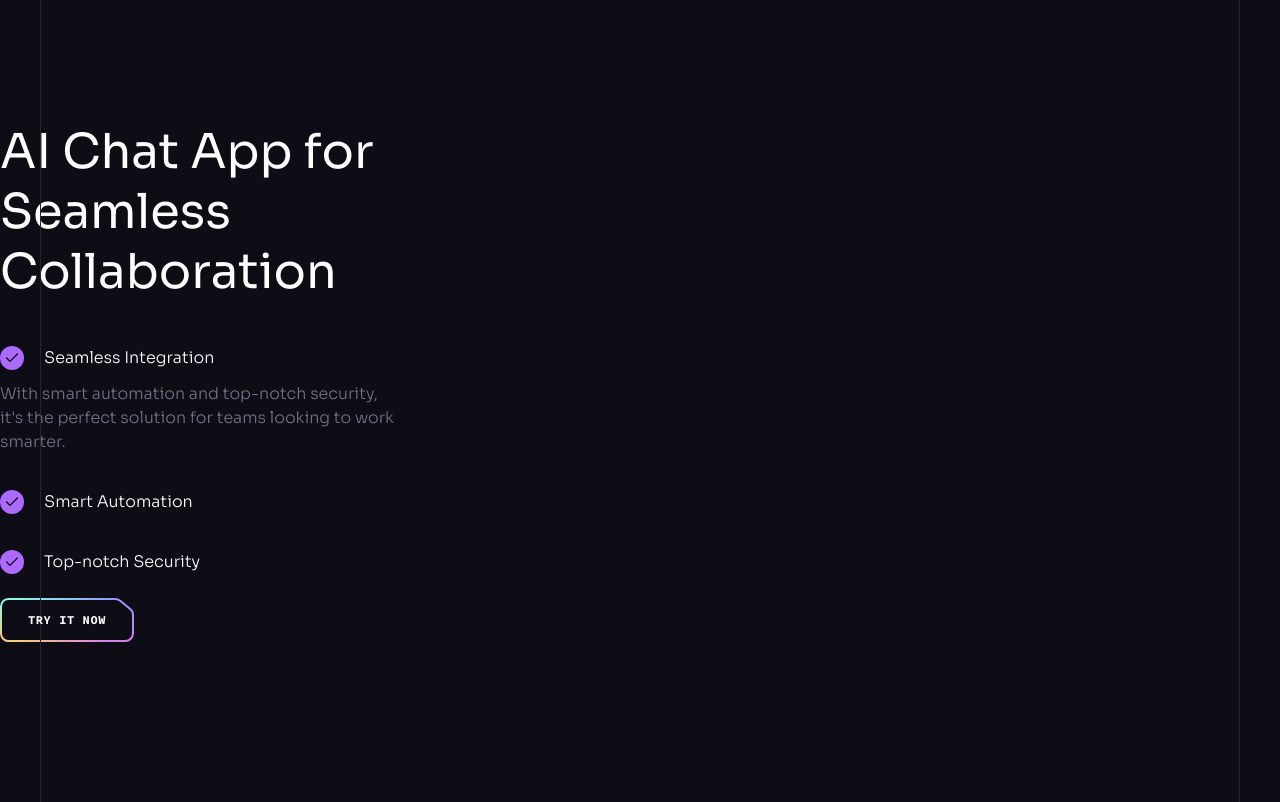
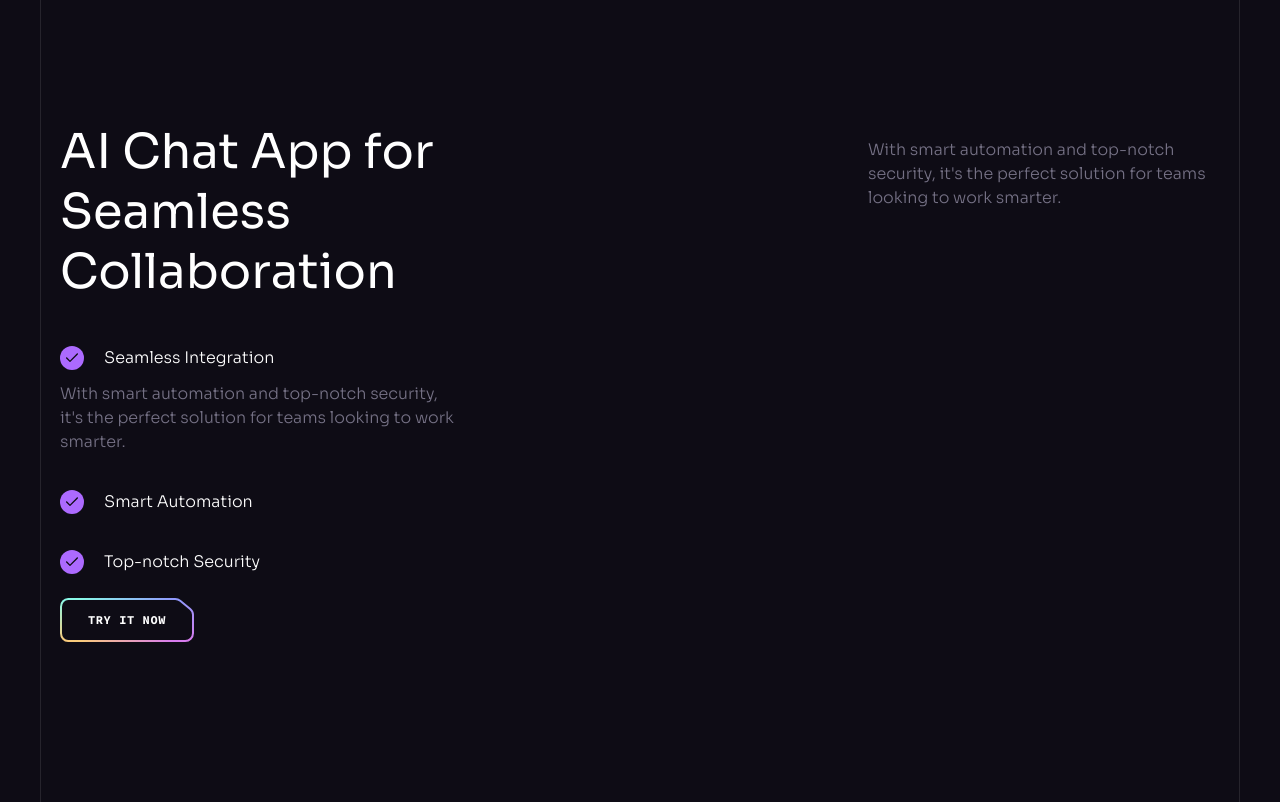
Before and after one commit to Rahulmohanty637/Brainwave-Website, a React (Vite) app: page / in a window 1280 px wide. Shown: the part 3020-3822 px from the top of the page. Built offline with nearby package versions, Linux system fonts and the light colour scheme.

Commit message:
Update Collaboration.jsx

```diff
--- a/src/components/Collaboration.jsx
+++ b/src/components/Collaboration.jsx
@@ -1,12 +1,13 @@
 import React from "react";
 import Section from "./Section";
-import { collabContent } from "../constants";
+import { collabContent, collabText } from "../constants";
 import { check } from "../assets";
 import Button from "./Button";
 
 const Collaboration = () => {
   return (
     <Section crosses>
+      <div className="container lg:flex">
         <div className="max-w-[25rem]">
           <h2 className="h2 mb-4 md:mb-8">
             AI Chat App for Seamless Collaboration
@@ -19,12 +20,20 @@ const Collaboration = () => {
                   <img src={check} width={24} height={24} alt="check" />
                   <h6 className="body-2 ml-5">{item.title}</h6>
                 </div>
-              {item.text && <p className="body-2 mt-3 text-n-4">{item.text}</p>}
+                {item.text && (
+                  <p className="body-2 mt-3 text-n-4">{item.text}</p>
+                )}
               </li>
             ))}
           </ul>
+          <Button>Try it Now</Button>
+        </div>
 
-        <Button>Try it Now</Button>
+        <div className="lg:ml-auto xl:max-w-[38rem] mt-4">
+          <p className="body-2 mb-4 text-n-4 md:mb-16 lg:mb-32 lg:w-[22rem] lg:mx-auto">
+            {collabText}
+          </p>
+        </div>
       </div>
     </Section>
   );
```
Lines whose indentation alone changed are shown as unchanged.
